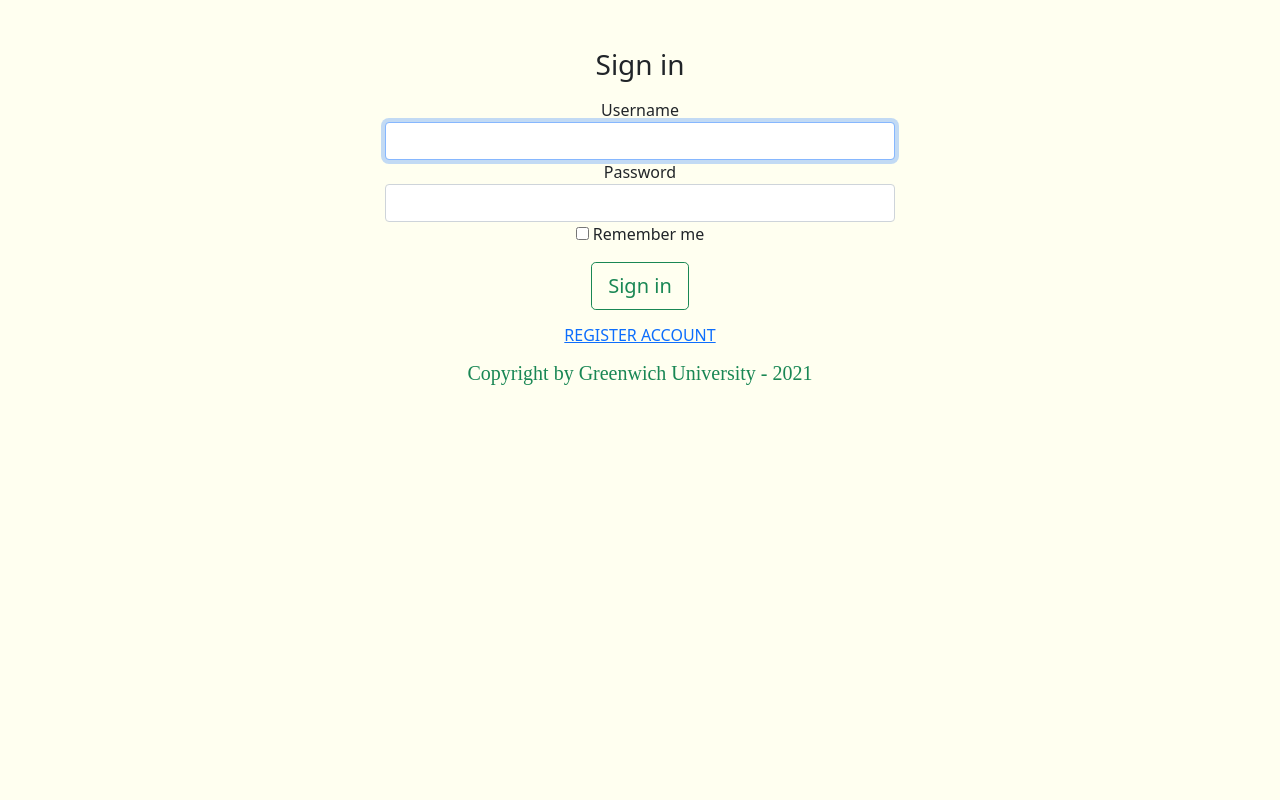
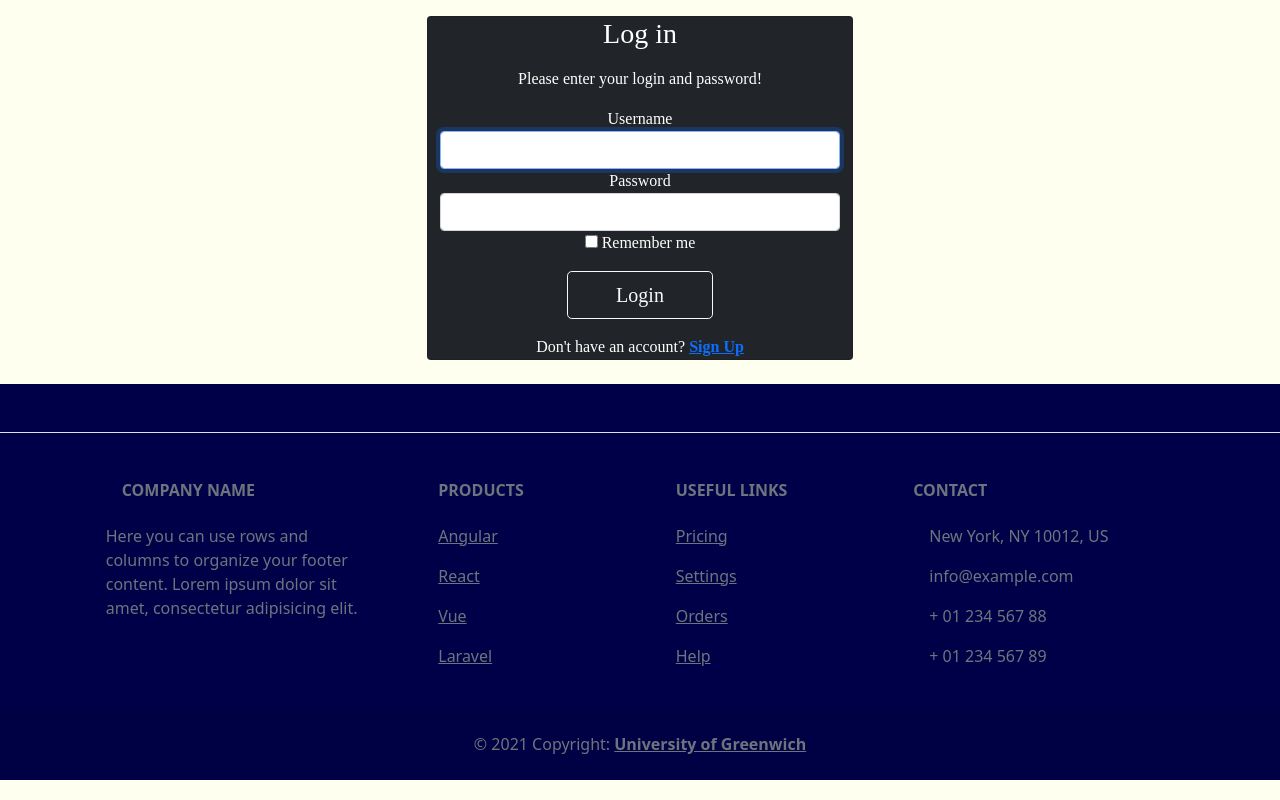
Before and after one commit to ductai2401/Project12, a Symfony app: template templates/security/login.html.twig in a window 1280 px wide. Run offline with Twig, Linux system fonts and the light colour scheme; the template is opened without the code that fills it, so the values that code supplies are empty; some libraries are stand-ins or nearby versions.

Commit message:
ok front end

```diff
--- a/src/Controller/TeacherController.php
+++ b/src/Controller/TeacherController.php
@@ -13,7 +13,7 @@ use Symfony\Bundle\FrameworkBundle\Controller\AbstractController;
 use Symfony\Component\HttpFoundation\File\Exception\FileException;
 
 /**
-* @IsGranted("ROLE_ADMIN")
+* @IsGranted("ROLE_USER")
 */
 class TeacherController extends AbstractController
 {
--- a/templates/base.html.twig
+++ b/templates/base.html.twig
@@ -17,7 +17,10 @@
 		<style>
 			nav{
 				font-family: Papyrus;
-				background-color: #1400a7;
+				background-color: #000048;
+			}
+			footer{
+				background-color: #000048;
 			}
 		</style>
     </head>
@@ -68,14 +71,109 @@
 				</li>
 			</ul>
 		</nav>
+
 		{% endblock %}
 
 		{% block body %} {% endblock %}
+</body>
+		{% block footer %}
+			<!-- Footer -->
+<footer class="text-center text-lg-start text-muted">
+  <!-- Section: Social media -->
+  <section
+    class="d-flex justify-content-center justify-content-lg-between p-4 border-bottom"
+  >
+  </section>
+  <!-- Section: Social media -->
 
-		{% block footer %}
-			<div class="container mt-3 text-center", style="font-family: Papyrus">
-				<h5 class="text-success">Copyright by Greenwich University - 2021</h5>
-			</div>
+  <!-- Section: Links  -->
+  <section class="">
+    <div class="container text-center text-md-start mt-5">
+      <!-- Grid row -->
+      <div class="row mt-3">
+        <!-- Grid column -->
+        <div class="col-md-3 col-lg-4 col-xl-3 mx-auto mb-4">
+          <!-- Content -->
+          <h6 class="text-uppercase fw-bold mb-4">
+            <i class="fas fa-gem me-3"></i>Company name
+          </h6>
+          <p>
+            Here you can use rows and columns to organize your footer content. Lorem ipsum
+            dolor sit amet, consectetur adipisicing elit.
+          </p>
+        </div>
+        <!-- Grid column -->
+
+        <!-- Grid column -->
+        <div class="col-md-2 col-lg-2 col-xl-2 mx-auto mb-4">
+          <!-- Links -->
+          <h6 class="text-uppercase fw-bold mb-4">
+            Products
+          </h6>
+          <p>
+            <a href="#!" class="text-reset">Angular</a>
+          </p>
+          <p>
+            <a href="#!" class="text-reset">React</a>
+          </p>
+          <p>
+            <a href="#!" class="text-reset">Vue</a>
+          </p>
+          <p>
+            <a href="#!" class="text-reset">Laravel</a>
+          </p>
+        </div>
+        <!-- Grid column -->
+
+        <!-- Grid column -->
+        <div class="col-md-3 col-lg-2 col-xl-2 mx-auto mb-4">
+          <!-- Links -->
+          <h6 class="text-uppercase fw-bold mb-4">
+            Useful links
+          </h6>
+          <p>
+            <a href="#!" class="text-reset">Pricing</a>
+          </p>
+          <p>
+            <a href="#!" class="text-reset">Settings</a>
+          </p>
+          <p>
+            <a href="#!" class="text-reset">Orders</a>
+          </p>
+          <p>
+            <a href="#!" class="text-reset">Help</a>
+          </p>
+        </div>
+        <!-- Grid column -->
+
+        <!-- Grid column -->
+        <div class="col-md-4 col-lg-3 col-xl-3 mx-auto mb-md-0 mb-4">
+          <!-- Links -->
+          <h6 class="text-uppercase fw-bold mb-4">
+            Contact
+          </h6>
+          <p><i class="fas fa-home me-3"></i> New York, NY 10012, US</p>
+          <p>
+            <i class="fas fa-envelope me-3"></i>
+            info@example.com
+          </p>
+          <p><i class="fas fa-phone me-3"></i> + 01 234 567 88</p>
+          <p><i class="fas fa-print me-3"></i> + 01 234 567 89</p>
+        </div>
+        <!-- Grid column -->
+      </div>
+      <!-- Grid row -->
+    </div>
+  </section>
+  <!-- Section: Links  -->
+
+  <!-- Copyright -->
+  <div class="text-center p-4" style="background-color: rgba(0, 0, 0, 0.05);">
+    © 2021 Copyright:
+    <a class="text-reset fw-bold" href="{{ path('home') }}">University of Greenwich</a>
+  </div>
+  <!-- Copyright -->
+</footer>
+<!-- Footer -->
 		{% endblock %}
-    </body>
 </html>
--- a/templates/category/index.html.twig
+++ b/templates/category/index.html.twig
@@ -26,7 +26,7 @@
                         <th>{{category.description}}</th>
 						{% if is_granted('ROLE_ADMIN') %}
 						<td>
-						    <a class="btn btn-success" href="{{ path('category_detail',{'id': category.id}) }}">Detail</a>
+						    <a class="btn btn-info" href="{{ path('category_detail',{'id': category.id}) }}">Detail</a>
 							<a class="btn btn-warning" href="{{ path('category_edit', {'id': category.id}) }}">EDIT</a>
 							<a class="btn btn-danger" href="{{ path('category_delete', {'id':category.id}) }}" onclick="return confirm('Are you sure to delete this category ?')">DELETE</a>
 						</td>
--- a/templates/course/index.html.twig
+++ b/templates/course/index.html.twig
@@ -4,7 +4,7 @@
 	<div class="container col-md-6 mt-3">
 		<h3 class="text-success text-center" style="font-family:Papyrus;">COURSE LIST</h3>
 		{% if is_granted('ROLE_ADMIN') %}
-			<a class="btn btn-outline-success mt-2" href="{{ path('course_add') }}">ADD COURSE</a>
+			<a class="btn btn-outline-dark" href="{{ path('course_add') }}">ADD COURSE</a>
 		{% endif %}
 		<table class="table text-center mt-3", style="background-color: lightblue">
 			<thead style="background-color: black">
@@ -26,8 +26,8 @@
 						</td>
 						{% if is_granted('ROLE_ADMIN') %}
 							<td>
-							<a class="btn btn-info" href="{{ path('course_edit', {'id': course.id}) }}">EDIT</a>
-							<a class="btn btn-warning" href="{{ path('course_delete', {'id':course.id}) }}" onclick="return confirm('Are you sure to delete this course ?')">DELETE</a>
+							<a class="btn btn-warning" href="{{ path('course_edit', {'id': course.id}) }}">EDIT</a>
+							<a class="btn btn-danger" href="{{ path('course_delete', {'id':course.id}) }}" onclick="return confirm('Are you sure to delete this course ?')">DELETE</a>
 							</td>
 						{% endif %}
 					</tr>
--- a/templates/security/login.html.twig
+++ b/templates/security/login.html.twig
@@ -5,7 +5,7 @@
 {% block header %} {% endblock %}
 
 {% block body %}
-<div class="container col-5 mt-5 text-center">
+<div class="container col-4 mt-3 mb-4 text-center card bg-dark text-white" style="font-family:Times New Roman;"   >
     <form method="post">
         {% if error %}
             <div class="alert alert-danger">{{ error.messageKey|trans(error.messageData, 'security') }}</div>
@@ -17,7 +17,8 @@
             </div>
         {% endif %}
 
-        <h1 class="h3 mb-3 font-weight-normal">Sign in</h1>
+        <h1 class="h3 mb-3 font-weight-normal">Log in</h1>
+        <p class="text-50 mb-3">Please enter your login and password!</p>
         <label for="inputUsername">Username</label>
         <input type="text" value="{{ last_username }}" name="username" id="inputUsername" class="form-control" autocomplete="username" required autofocus>
         <label for="inputPassword">Password</label>
@@ -37,14 +38,12 @@
             </div>
 
 
-        <button class="btn btn-lg btn-outline-success" type="submit">
-            Sign in
+        <button class="btn btn-outline-light btn-lg px-5" type="submit">
+            Login
         </button>
     </form>
         <div class="jubotron mt-3">
-			<h6 class="text-darken text-uppercase">
-				<a href="{{ path("app_register")}}">Register Account</a>
-			</h6>
+        <p class="mb-0">Don't have an account? <a class="text-blue-50 fw-bold" href="{{ path("app_register")}}">Sign Up</a></p>
 		</div>
 </div>
 {% endblock %}
--- a/templates/student/index.html.twig
+++ b/templates/student/index.html.twig
@@ -4,7 +4,7 @@
 	<div class="container col-md-6 mt-3">
 		<h3 class="text-success text-center" style="font-family:Papyrus;">STUDENT LIST</h3>
 		{% if is_granted('ROLE_ADMIN') %}
-		<a class="btn btn-outline-success mt-2" href="{{ path('student_add') }}">ADD STUDENT</a>
+		<a class="btn btn-outline-dark" href="{{ path('student_add') }}">ADD STUDENT</a>
 		{% endif %}
 		<table class="table text-center mt-3", style="background-color: lightblue">
 			<thead style="background-color: black">
@@ -36,8 +36,8 @@
 						{% if is_granted('ROLE_ADMIN') %}
 						<td>
 						<a class="btn btn-info" href="{{ path('student_detail', {'id': student.id}) }}">DETAIL</a>
-							<a class="btn btn-info" href="{{ path('student_edit', {'id': student.id}) }}">EDIT</a>
-							<a class="btn btn-warning" href="{{ path('student_delete', {'id':student.id}) }}" onclick="return confirm('Are you sure to delete this student ?')">DELETE</a>
+							<a class="btn btn-warning" href="{{ path('student_edit', {'id': student.id}) }}">EDIT</a>
+							<a class="btn btn-danger" href="{{ path('student_delete', {'id':student.id}) }}" onclick="return confirm('Are you sure to delete this student ?')">DELETE</a>
 						</td>
 						{% endif %}
 					</tr>
```
Also changed, not shown: templates/registration/register.html.twig (+4 -4 lines), templates/teacher/index.html.twig (+4 -4 lines).
